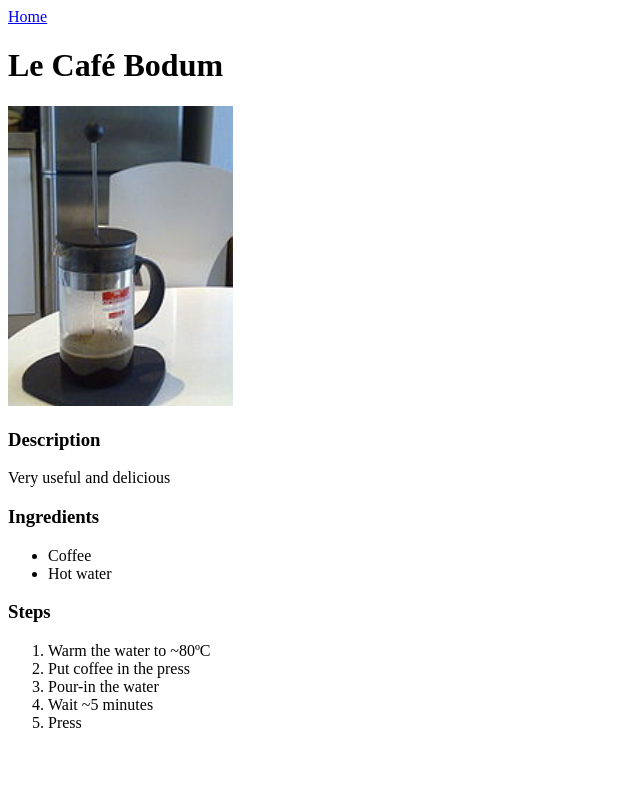
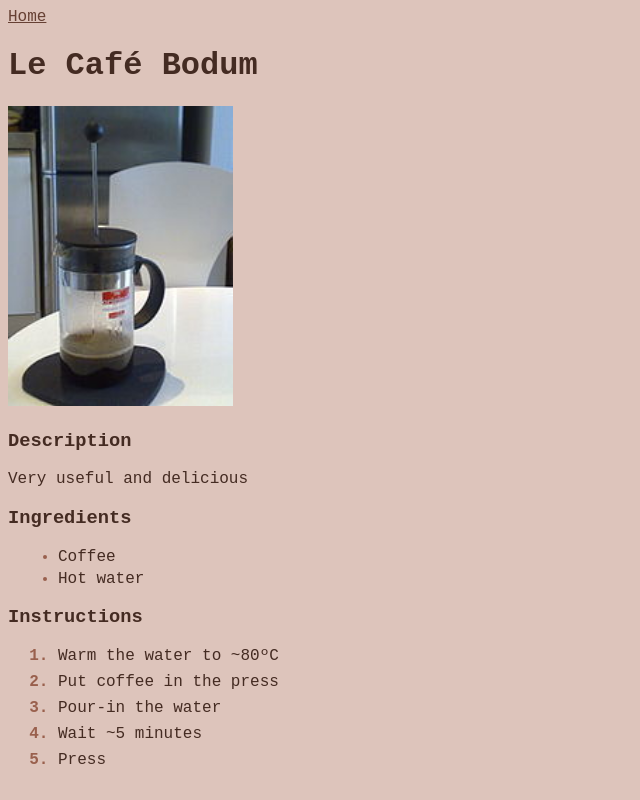
Before and after one commit to bsssssss/odin-recipes, a plain HTML site: page recipes/cafe-bodum.html in a window 1280 px wide. Shown: the whole page, without its empty margins (0-640 px from the left). Drawn offline with Linux system fonts and the light colour scheme.

Commit message:
first css style

```diff
--- /dev/null
+++ b/css/style.css
@@ -0,0 +1,46 @@
+body {
+  background-color: hsl(15 33% 80%);
+  color: hsl(15 33% 20%);
+  font-family: 'Courier New', Courier, monospace;
+}
+
+a {
+  color: hsl(15 33% 30%);
+}
+
+.recipes-nav {
+  list-style: none;
+  padding: 0;
+  margin-left: 1em;
+}
+
+.recipes-nav li::before {
+  content: ">>";
+  margin-right: 0.5em;
+}
+
+.recipes-nav li {
+  margin: 0.5em 0;
+}
+
+ol,
+ul {
+  margin-left: 10px;
+}
+
+li::before,
+li::marker {
+  color: hsl(15 33% 45%);
+}
+
+ol li::marker {
+  font-weight: bold;
+}
+
+.ingredient-list li {
+  margin: 0.25em 0;
+}
+
+.instruction-list li {
+  margin: 0.5em 0;
+}
--- a/recipes/cafe-bodum.html
+++ b/recipes/cafe-bodum.html
@@ -1,10 +1,11 @@
 <!DOCTYPE html>
 <html lang="en">
+
 <head>
   <meta charset="UTF-8">
   <meta name="viewport" content="width=device-width, initial-scale=1">
   <title>The Best Coffee</title>
-    <link href="css/style.css" rel="stylesheet">
+  <link href="../css/style.css" rel="stylesheet">
 </head>
 
 <body>
@@ -17,13 +18,13 @@
   <p>Very useful and delicious</p>
 
   <h3>Ingredients</h3>
-    <ul>
+  <ul class="ingredient-list">
     <li>Coffee</li>
     <li>Hot water</li>
   </ul>
 
-    <h3>Steps</h3>
-    <ol>
+  <h3>Instructions</h3>
+  <ol class="instruction-list">
     <li>Warm the water to ~80ºC</li>
     <li>Put coffee in the press</li>
     <li>Pour-in the water</li>
```
Also changed, not shown: index.html (+8 -3 lines), recipes/fondant-au-chocolat.html (+6 -6 lines), recipes/yahourt-confiture.html (+6 -5 lines). Lines whose indentation alone changed are shown as unchanged.
